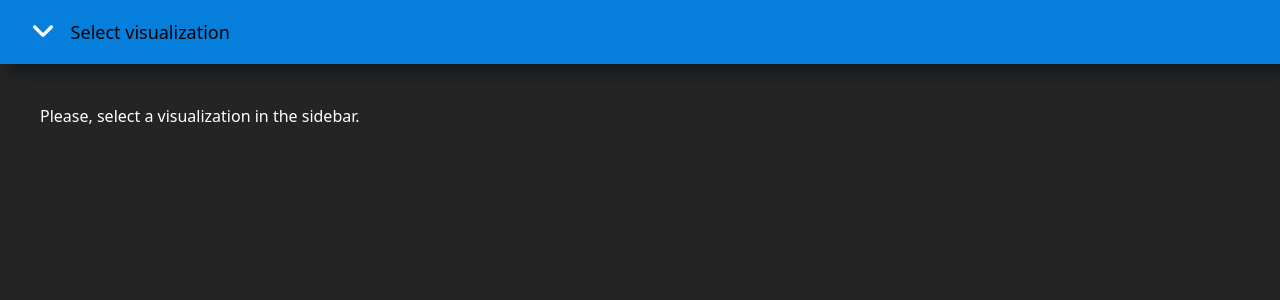
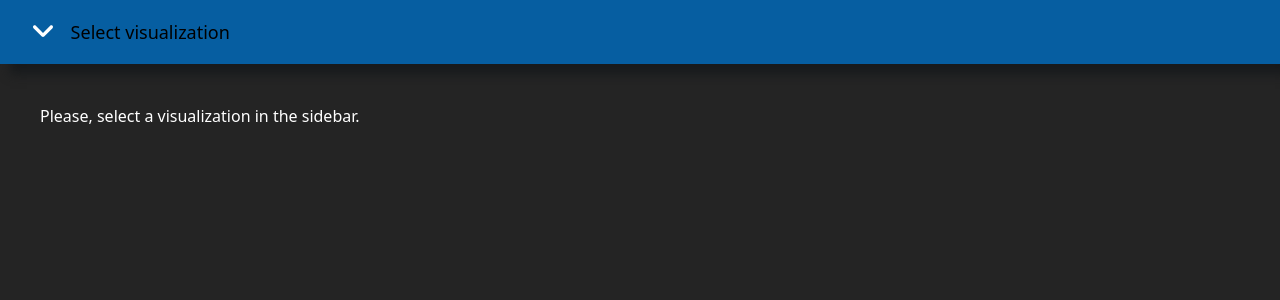
Before and after one commit to psandoli/titanic-challenge, a React (Vite) app: page / in a window 1280 px wide. Shown: the top 300 px of the page. Built offline with nearby package versions, Linux system fonts and the light colour scheme.

Commit message:
style: sidebar background color

```diff
--- a/src/components/Sidebar/styles.css
+++ b/src/components/Sidebar/styles.css
@@ -1,6 +1,6 @@
 .sidebar {
     width: 100%;
-    background: #057fdb;
+    background: #065ea1;
     box-shadow: 10px 10px 10px #171a1c;
 }
 
```
